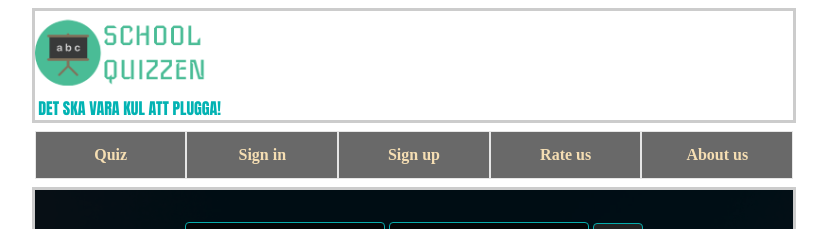
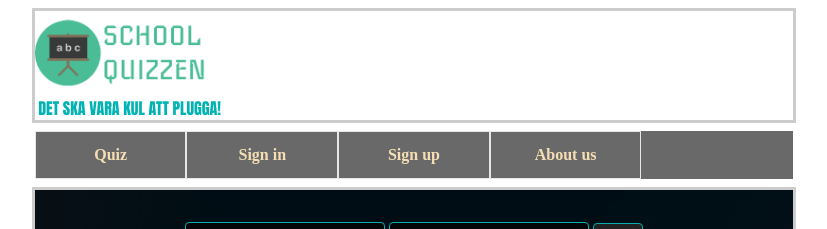
Before and after one commit to LinusSelven/web-application-quiz, a Vue app: page /CreateNewQuiz in a window 1280 px wide. Shown: the top 229 px of the page, without its empty margins (226-1053 px from the left). Built offline with nearby package versions, Linux system fonts and the light colour scheme; the HTML template or start-up script is replaced by a standard one.

Commit message:
make create new quiz available for admin and teacher only

```diff
--- a/src/App.vue
+++ b/src/App.vue
@@ -19,7 +19,7 @@
           <li><router-link to="/"> Quiz</router-link></li>
           <li><router-link to="/login">Sign in</router-link></li>
           <li><router-link to="/register">Sign up</router-link></li>
-          <li><router-link to="/CreateNewQuiz">Rate us</router-link></li>
+          <li v-if="(isLogged && user_Role==='Admin')"><router-link to="/CreateNewQuiz">New Quiz</router-link></li>
           <li><router-link to="/aboutus">About us</router-link></li>
         </ul>
       </div>
@@ -80,6 +80,8 @@
         message:'',
         errorMessage:'',
         isLogged: false,
+        userID: 0,
+        user_Role:'',
       }
     },
       methods: {
@@ -104,6 +106,8 @@
             sessionStorage.setItem("userLogged", jsonUser_serialized);
             this.message= JSON.parse(sessionStorage.getItem('userLogged')).message+", "+JSON.parse(sessionStorage.getItem('userLogged')).fullName+"!";
             this.isLogged = true;
+            this.userID= JSON.parse(sessionStorage.getItem('userLogged')).userId;
+            this.user_Role= JSON.parse(sessionStorage.getItem('userLogged')).userRole;
             this.email = '';
             this.password = '';
           }
--- a/src/components/CreateNewQuiz.vue
+++ b/src/components/CreateNewQuiz.vue
@@ -1,4 +1,4 @@
-<template v-if="isLogin">
+<template>
     <div class="createQuiz">
     <p id="validation">{{validation}}</p>
     <article>
```
Also changed, not shown: 1 other file (tests, documents, lock files or other folders).
